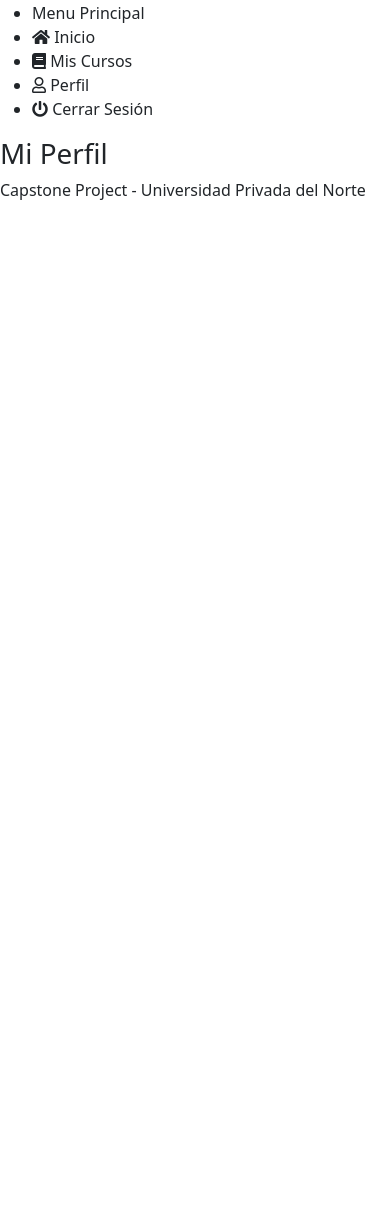
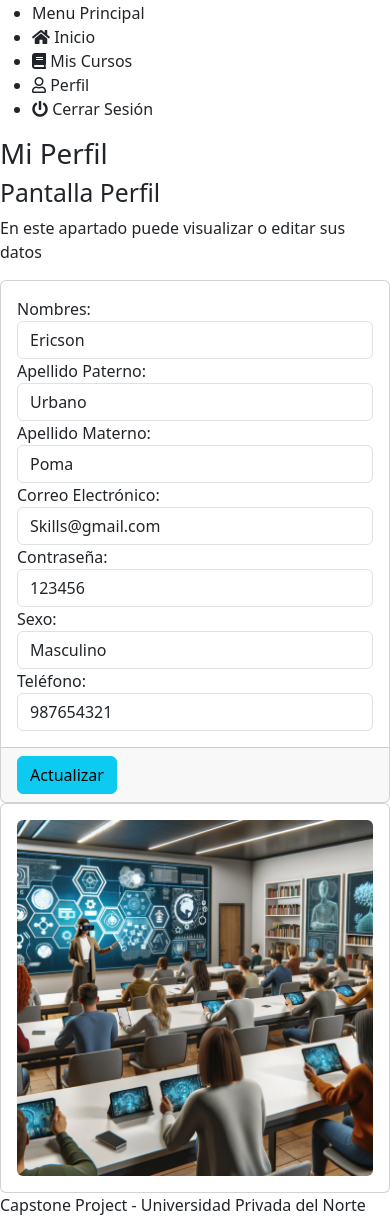
Before and after one commit to Ericson-1412/ENGIECERTI-SISTEMA-GENERADOR-DE-CERTIFICADOS-DIGITALES-Y-CONTROL-DE-ASISTENCIA-CON-GEOLOCALIZACION, a PHP site: page /CAPSTONE_PROYECT/view/UsuPerfil/index.php in a window 390 px wide; the page is wider, and only the part inside the window is pictured. Shown: the part 759-1976 px from the top of that part. Before the commit the page ends 959 px from the top of that part, so only its background shows below. Run offline with PHP 8.4, Linux system fonts and the light colour scheme; a user stored in the database is signed in; data comes from the database, SQL or seed files in the repository; some libraries are stand-ins or nearby versions.

Commit message:
Version Modulo Estudiante 07/10/24

```diff
--- a/controller/usuario.php
+++ b/controller/usuario.php
@@ -102,5 +102,34 @@
                 echo json_encode($output);
             }
             break;
+
+        case "mostrar":
+            $datos = $usuario->get_usuario_x_id($_POST["usu_id"]);
+            if(is_array($datos) == true and count($datos) > 0){
+                foreach($datos as $row){
+                    $output["usu_id"] = $row["usu_id"];
+                    $output["usu_nom"] = $row["usu_nom"];
+                    $output["usu_apep"] = $row["usu_apep"];
+                    $output["usu_apem"] = $row["usu_apem"];
+                    $output["usu_correo"] = $row["usu_correo"];
+                    $output["usu_sex"] = $row["usu_sex"];
+                    $output["usu_pass"] = $row["usu_pass"];
+                    $output["usu_telf"] = $row["usu_telf"];
+                }
+                echo json_encode($output);
+            }
+            break;
+        //actualizar datos del Perfil
+        case "update_perfil":
+            $usuario->update_usuario_perfil(
+                $_POST["usu_id"],
+                $_POST["usu_nom"],
+                $_POST["usu_apep"],
+                $_POST["usu_apem"],
+                $_POST["usu_pass"],
+                $_POST["usu_sex"],
+                $_POST["usu_telf"],
+            );
+            break;
     }
 ?>
--- a/models/Usuario.php
+++ b/models/Usuario.php
@@ -55,15 +55,23 @@
                     tm_usuario.usu_id,
                     tm_usuario.usu_nom,
                     tm_usuario.usu_apep,
-                tm_usuario.usu_apem,
                     tm_instructor.inst_id,
                     tm_instructor.inst_nom,
-                tm_instructor.inst_apep,
-                tm_instructor.inst_apem
-                FROM `td_curso_usuario` INNER JOIN
-                tm_curso ON td_curso_usuario.curd_id = tm_curso.cur_id INNER JOIN
-                tm_usuario ON td_curso_usuario.usu_id = tm_usuario.usu_id INNER JOIN
-                tm_instructor ON tm_curso.inst_id = tm_instructor.inst_id
+                    tm_instructor.inst_apep
+                FROM
+                    td_curso_usuario
+                INNER JOIN
+                    tm_curso
+                ON
+                    td_curso_usuario.cur_id = tm_curso.cur_id
+                INNER JOIN
+                    tm_usuario
+                ON
+                    td_curso_usuario.usu_id = tm_usuario.usu_id
+                INNER JOIN
+                    tm_instructor
+                ON
+                    tm_curso.inst_id = tm_instructor.inst_id
                 WHERE
                     td_curso_usuario.usu_id = ?";
             $sql=$conectar->prepare($sql);
@@ -85,15 +93,23 @@
                     tm_usuario.usu_id,
                     tm_usuario.usu_nom,
                     tm_usuario.usu_apep,
-                tm_usuario.usu_apem,
                     tm_instructor.inst_id,
                     tm_instructor.inst_nom,
-                tm_instructor.inst_apep,
-                tm_instructor.inst_apem
-                FROM `td_curso_usuario` INNER JOIN
-                tm_curso ON td_curso_usuario.curd_id = tm_curso.cur_id INNER JOIN
-                tm_usuario ON td_curso_usuario.usu_id = tm_usuario.usu_id INNER JOIN
-                tm_instructor ON tm_curso.inst_id = tm_instructor.inst_id
+                    tm_instructor.inst_apep
+                FROM
+                    td_curso_usuario
+                INNER JOIN
+                    tm_curso
+                ON
+                    td_curso_usuario.cur_id = tm_curso.cur_id
+                INNER JOIN
+                    tm_usuario
+                ON
+                    td_curso_usuario.usu_id = tm_usuario.usu_id
+                INNER JOIN
+                    tm_instructor
+                ON
+                    tm_curso.inst_id = tm_instructor.inst_id
                 WHERE
                     td_curso_usuario.usu_id = ?
                 LIMIT 10";
@@ -103,11 +119,10 @@
             return $resultado=$sql->fetchAll();
         }
 
-        //mostrar todos los datos de un curso por su id de detalle
         public function get_curso_x_id_detalle($curd_id){
-            $conectar=parent::conexion();
+            $conectar = parent::conexion();
             parent::set_names();
-            $sql="SELECT
+            $sql = "SELECT
                 td_curso_usuario.curd_id,
                 tm_curso.cur_id,
                 tm_curso.cur_nom,
@@ -122,16 +137,17 @@
                 tm_instructor.inst_nom,
                 tm_instructor.inst_apep,
                 tm_instructor.inst_apem
-                FROM `td_curso_usuario` INNER JOIN
-                tm_curso ON td_curso_usuario.curd_id = tm_curso.cur_id INNER JOIN
-                tm_usuario ON td_curso_usuario.usu_id = tm_usuario.usu_id INNER JOIN
-                tm_instructor ON tm_curso.inst_id = tm_instructor.inst_id
-                WHERE
-                td_curso_usuario.curd_id = ?";
-            $sql=$conectar->prepare($sql);
+            FROM td_curso_usuario
+            INNER JOIN tm_curso ON td_curso_usuario.cur_id = tm_curso.cur_id
+            INNER JOIN tm_usuario ON td_curso_usuario.usu_id = tm_usuario.usu_id
+            INNER JOIN tm_instructor ON tm_curso.inst_id = tm_instructor.inst_id
+            WHERE td_curso_usuario.curd_id = ?";
+
+            $sql = $conectar->prepare($sql);
             $sql->bindValue(1, $curd_id);
             $sql->execute();
-            return $resultado=$sql->fetchAll();
+
+            return $resultado = $sql->fetchAll();
         }
 
         //cantidad de cursos por usuario
@@ -144,5 +160,41 @@
             $sql->execute();
             return $resultado=$sql->fetchAll();
         }
+
+        //mostrar los datos del usuario segun el ID
+        public function get_usuario_x_id($usu_id){
+            $conectar=parent::conexion();
+            parent::set_names();
+            $sql="SELECT * FROM tm_usuario WHERE est=1 AND usu_id=?";
+            $sql=$conectar->prepare($sql);
+            $sql->bindValue(1, $usu_id);
+            $sql->execute();
+            return $resultado=$sql->fetchAll();
+        }
+
+        public function update_usuario_perfil($usu_id,$usu_nom,$usu_apep,$usu_apem,$usu_pass,$usu_sex,$usu_telf){
+            $conectar=parent::conexion();
+            parent::set_names();
+            $sql="UPDATE tm_usuario
+                SET
+                    usu_nom=?,
+                    usu_apep=?,
+                    usu_apem=?,
+                    usu_pass=?,
+                    usu_sex=?,
+                    usu_telf=?
+                WHERE
+                    usu_id=?";
+            $sql=$conectar->prepare($sql);
+            $sql->bindValue(1, $usu_nom);
+            $sql->bindValue(2, $usu_apep);
+            $sql->bindValue(3, $usu_apem);
+            $sql->bindValue(4, $usu_pass);
+            $sql->bindValue(5, $usu_sex);
+            $sql->bindValue(6, $usu_telf);
+            $sql->bindValue(7, $usu_id);
+            $sql->execute();
+            return $resultado=$sql->fetchAll();
+        }
     }
 ?>
--- a/view/UsuPerfil/index.php
+++ b/view/UsuPerfil/index.php
@@ -25,9 +25,70 @@
           </div>
 
           <div class="section-body">
+            <h2 class="section-title">Pantalla Perfil</h2>
+            <p class="section-lead">
+              En este apartado puede visualizar o editar sus datos
+            </p>
+
+            <div class="row">
+              <!-- Columna del formulario -->
+              <div class="col-lg-6 col-md-6 col-sm-12">
+                <div class="card">
+                  <form>
+                    <div class="card-body">
+                      <div class="form-group">
+                        <label>Nombres:</label>
+                        <input type="text" class="form-control" name="usu_nom" id="usu_nom" placeholder="Ingrese Nombre" required="">
+                      </div>
+                      <div class="form-group">
+                        <label>Apellido Paterno:</label>
+                        <input type="text" class="form-control" name="usu_apep" id="usu_apep" placeholder="Apellido Paterno" required="">
+                      </div>
+                      <div class="form-group">
+                        <label>Apellido Materno:</label>
+                        <input type="text" class="form-control" name="usu_apem" id="usu_apem" placeholder="Apellido Materno" required="">
+                      </div>
+                      <div class="form-group">
+                        <label>Correo Electrónico:</label>
+                        <input type="text" class="form-control" name="usu_correo" id="usu_correo" required="" readonly>
+                      </div>
+                      <div class="form-group">
+                        <label>Contraseña:</label>
+                        <input type="text" class="form-control" name="usu_pass" id="usu_pass" placeholder="Ingrese Contraseña" required="">
+                      </div>
+                      <div class="form-group">
+                        <label>Sexo:</label>
+                        <select class="form-control" name="usu_sex" id="usu_sex" data-placeholder="Seleccione" required="">
+                          <option label="Seleccione"></option>
+                          <option value="F">Femenino</option>
+                          <option value="M">Masculino</option>
+                        </select>
+                      </div>
+                      <div class="form-group">
+                        <label>Teléfono:</label>
+                        <input type="text" class="form-control" name="usu_telf" id="usu_telf" placeholder="Ingrese Teléfono" required="">
+                      </div>
+                    </div>
+                    <div class="card-footer text-right">
+                      <button class="btn btn-info" id="btnactualizar">Actualizar</button>
+                    </div>
+                  </form>
+                </div>
+              </div>
+
+              <!-- Columna para la imagen -->
+              <div class="col-lg-6 col-md-6 col-sm-12">
+                <div class="card">
+                  <div class="card-body text-center">
+                    <img src="../../public/hola.png" alt="Imagen de perfil" class="img-fluid rounded" />
+                  </div>
+                </div>
+              </div>
+            </div>
           </div>
         </section>
       </div>
+
       <footer class="main-footer">
         <div class="footer-left">
           Capstone Project - Universidad Privada del Norte <div class="bullet"></div><a href="#"></a>
@@ -39,6 +100,7 @@
   </div>
 
   <?php require_once("../html/MainJs.php"); ?>
+  <script type="text/javascript" src="usuperfil.js"></script>
 </body>
 </html>
 <?php
--- a/view/UsuPerfil/usuperfil.js
+++ b/view/UsuPerfil/usuperfil.js
@@ -0,0 +1,35 @@
+var usu_id = $('#usu_idx').val();
+
+$(document).ready(function() {
+    $.post("../../controller/usuario.php?op=mostrar", { usu_id : usu_id }, function (data) {
+        data = JSON.parse(data);
+        $('#usu_nom').val(data.usu_nom);
+        $('#usu_apep').val(data.usu_apep);
+        $('#usu_apem').val(data.usu_apem);
+        $('#usu_correo').val(data.usu_correo);
+        $('#usu_telf').val(data.usu_telf);
+        $('#usu_sex').val(data.usu_sex);
+        $('#usu_pass').val(data.usu_pass);
+    });
+});
+
+$(document).on("click", "#btnactualizar", function(event) {
+    event.preventDefault();
+
+    $.post("../../controller/usuario.php?op=update_perfil", {
+        usu_id : usu_id,
+        usu_nom : $('#usu_nom').val(),
+        usu_apep : $('#usu_apep').val(),
+        usu_apem : $('#usu_apem').val(),
+        usu_pass : $('#usu_pass').val(),
+        usu_sex : $('#usu_sex').val(),
+        usu_telf : $('#usu_telf').val()
+    }, function (data) {
+        Swal.fire({
+            title: 'Correcto!',
+            text: 'Se actualizó correctamente',
+            icon: 'success',
+            confirmButtonText: 'Aceptar'
+        });
+    });
+});
--- a/view/html/MainJs.php
+++ b/view/html/MainJs.php
@@ -13,3 +13,4 @@
 <script src="../../public/modules/datatables/Select-1.2.4/js/dataTables.select.min.js"></script>
 <script src="../../public/modules/jquery-ui/jquery-ui.min.js"></script>
 <script src="../../public/js/page/modules-datatables.js"></script>
+<script src="//cdn.jsdelivr.net/npm/sweetalert2@11"></script>
```
Also changed, not shown: public/hola.png (added). Lines whose indentation alone changed are shown as unchanged.
